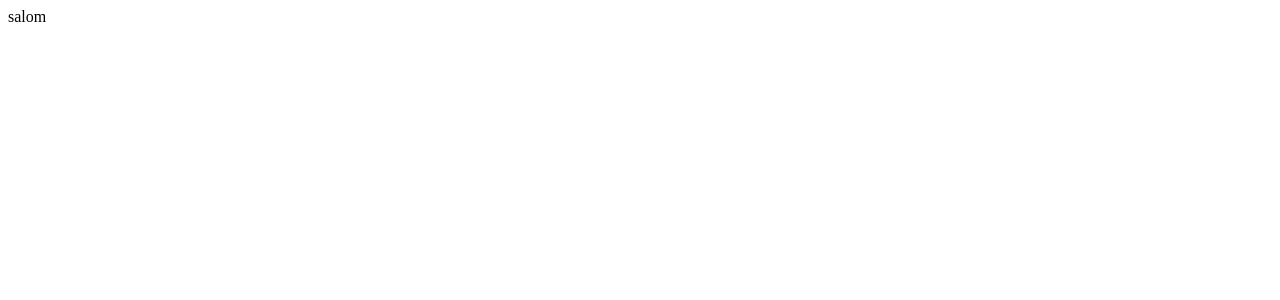
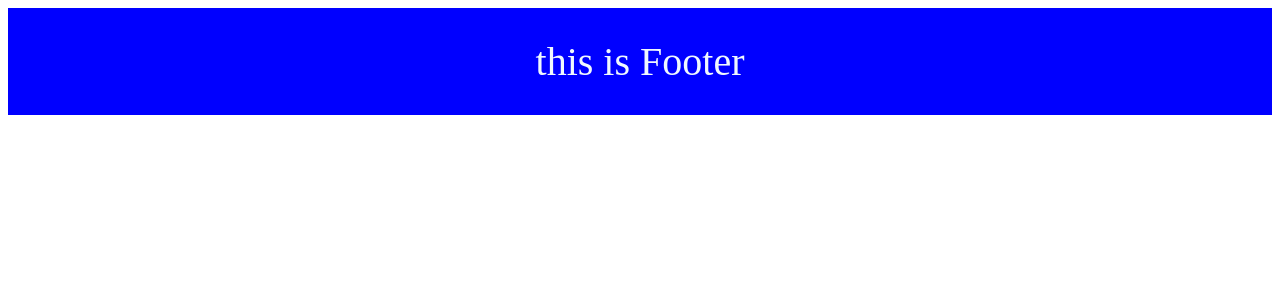
Before and after one commit to tolibjon1015/team_work, a React (Create React App) app in the folder team/: page / in a window 1280 px wide. Shown: the top 300 px of the page. Built offline with nearby package versions, Linux system fonts and the light colour scheme.

Commit message:
add Footer

```diff
--- a/team/src/App.js
+++ b/team/src/App.js
@@ -1,5 +1,9 @@
+import Footer from "./components/footer/Footer";
+
 function App() {
-  return <div className="App">salom</div>;
+  return <div className="App">
+    <Footer />
+  </div>;
 }
 
 export default App;
--- /dev/null
+++ b/team/src/components/footer/Footer.css
@@ -0,0 +1,8 @@
+.footer{
+    background: blue;
+    padding: 30px 0px;
+    display: flex;
+    justify-content: center;
+    color: aliceblue;
+    font-size: 40px;
+}
--- /dev/null
+++ b/team/src/components/footer/Footer.jsx
@@ -0,0 +1,10 @@
+import React from 'react'
+import "./Footer.css"
+
+function Footer() {
+  return <div className='footer'>
+    <div>this is Footer</div>
+  </div>
+}
+
+export default Footer
```
